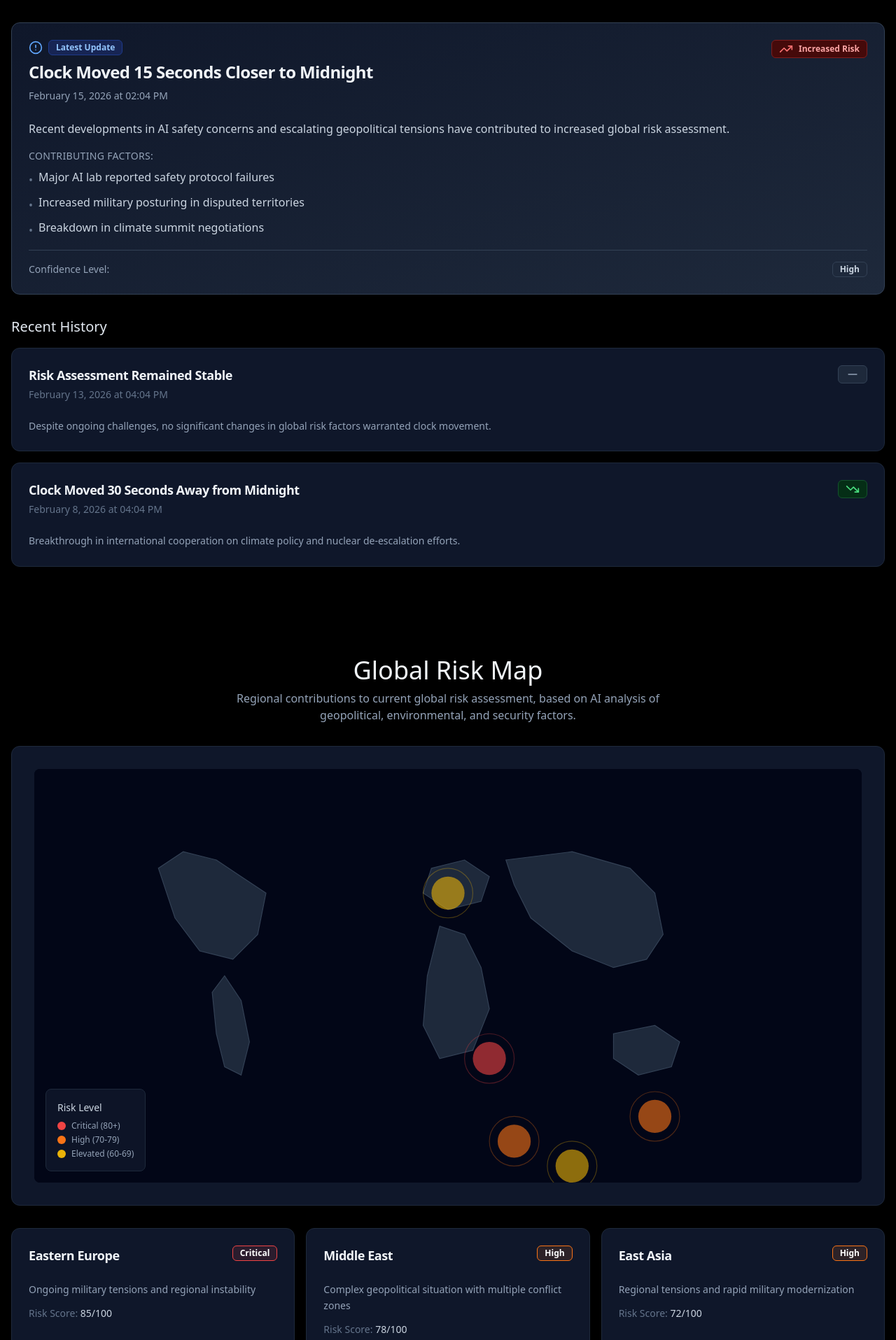
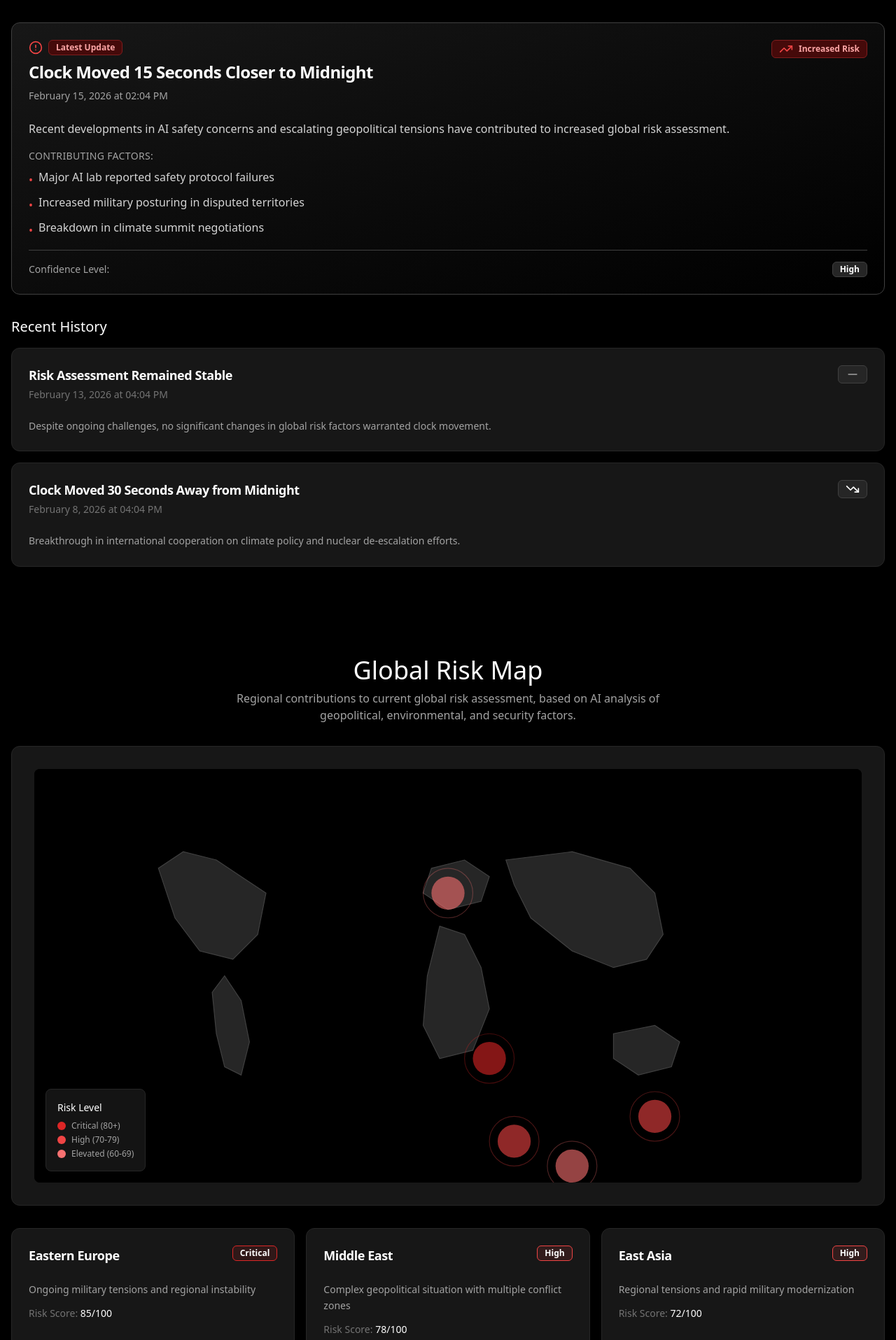
Before and after one commit to iamnih4l/doomsday-ai, a Next.js app: page / in a window 1280 px wide. Shown: the part 1025-2940 px from the top of the page at 70% size. Built offline with nearby package versions, Linux system fonts and the light colour scheme.

Commit message:
auto-commit for 07fa23ac-447a-4040-a91e-232a1fb4e9c2

```diff
--- a/components/AIExplanation.js
+++ b/components/AIExplanation.js
@@ -10,17 +10,17 @@ const AIExplanation = ({ data }) => {
 
   const getDirectionIcon = (direction) => {
     switch (direction) {
-      case 'forward': return <TrendingUp className="w-5 h-5 text-red-400" />
-      case 'backward': return <TrendingDown className="w-5 h-5 text-green-400" />
-      default: return <Minus className="w-5 h-5 text-slate-400" />
+      case 'forward': return <TrendingUp className="w-5 h-5 text-red-500" />
+      case 'backward': return <TrendingDown className="w-5 h-5 text-white" />
+      default: return <Minus className="w-5 h-5 text-neutral-400" />
     }
   }
 
   const getDirectionColor = (direction) => {
     switch (direction) {
       case 'forward': return 'bg-red-950 text-red-300 border-red-900'
-      case 'backward': return 'bg-green-950 text-green-300 border-green-900'
-      default: return 'bg-slate-800 text-slate-400 border-slate-700'
+      case 'backward': return 'bg-neutral-800 text-white border-neutral-700'
+      default: return 'bg-neutral-800 text-neutral-400 border-neutral-700'
     }
   }
 
@@ -37,26 +37,26 @@ const AIExplanation = ({ data }) => {
   return (
     <div className="space-y-8">
       <div className="text-center space-y-2">
-        <h2 className="text-3xl md:text-4xl font-light text-slate-100">AI Explanation</h2>
-        <p className="text-slate-400 max-w-2xl mx-auto">
+        <h2 className="text-3xl md:text-4xl font-light text-white">AI Explanation</h2>
+        <p className="text-neutral-400 max-w-2xl mx-auto">
           Evidence-based analysis of recent global risk developments and their impact on the clock.
         </p>
       </div>
 
       {/* Latest Explanation - Featured */}
       {latestExplanation && (
-        <Card className="bg-gradient-to-br from-slate-900 to-slate-800 border-slate-700">
+        <Card className="bg-gradient-to-br from-neutral-900 to-black border-neutral-700">
           <CardHeader>
             <div className="flex items-start justify-between gap-4">
               <div className="flex-1">
                 <div className="flex items-center gap-2 mb-2">
-                  <AlertCircle className="w-5 h-5 text-blue-400" />
-                  <Badge variant="outline" className="bg-blue-950 text-blue-300 border-blue-900">
+                  <AlertCircle className="w-5 h-5 text-red-500" />
+                  <Badge variant="outline" className="bg-red-950 text-red-300 border-red-900">
                     Latest Update
                   </Badge>
                 </div>
-                <CardTitle className="text-2xl text-slate-100 mb-2">{latestExplanation.title}</CardTitle>
-                <CardDescription className="text-slate-400">
+                <CardTitle className="text-2xl text-white mb-2">{latestExplanation.title}</CardTitle>
+                <CardDescription className="text-neutral-400">
                   {formatDate(latestExplanation.timestamp)}
                 </CardDescription>
               </div>
@@ -67,26 +67,26 @@ const AIExplanation = ({ data }) => {
             </div>
           </CardHeader>
           <CardContent className="space-y-4">
-            <p className="text-slate-300 leading-relaxed">
+            <p className="text-neutral-300 leading-relaxed">
               {latestExplanation.summary}
             </p>
 
             <div className="space-y-2">
-              <h4 className="text-sm font-medium text-slate-400 uppercase tracking-wide">Contributing Factors:</h4>
+              <h4 className="text-sm font-medium text-neutral-400 uppercase tracking-wide">Contributing Factors:</h4>
               <ul className="space-y-2">
                 {latestExplanation.factors?.map((factor, index) => (
-                  <li key={index} className="flex items-start gap-2 text-slate-300">
-                    <span className="text-slate-500 mt-1">•</span>
+                  <li key={index} className="flex items-start gap-2 text-neutral-300">
+                    <span className="text-red-500 mt-1">•</span>
                     <span>{factor}</span>
                   </li>
                 ))}
               </ul>
             </div>
 
-            <div className="pt-4 border-t border-slate-700">
+            <div className="pt-4 border-t border-neutral-700">
               <div className="flex items-center justify-between text-sm">
-                <span className="text-slate-400">Confidence Level:</span>
-                <Badge variant="outline" className="bg-slate-800 text-slate-300 border-slate-700">
+                <span className="text-neutral-400">Confidence Level:</span>
+                <Badge variant="outline" className="bg-neutral-800 text-white border-neutral-700">
                   {latestExplanation.confidence}
                 </Badge>
               </div>
@@ -98,15 +98,15 @@ const AIExplanation = ({ data }) => {
       {/* Historical Explanations */}
       {explanations?.length > 1 && (
         <div className="space-y-4">
-          <h3 className="text-xl font-light text-slate-200">Recent History</h3>
+          <h3 className="text-xl font-light text-white">Recent History</h3>
           <div className="space-y-4">
             {explanations.slice(1).map((explanation) => (
-              <Card key={explanation.id} className="bg-slate-900 border-slate-800 hover:border-slate-700 transition-colors">
+              <Card key={explanation.id} className="bg-neutral-900 border-neutral-800 hover:border-neutral-700 transition-colors">
                 <CardHeader>
                   <div className="flex items-start justify-between gap-4">
                     <div className="flex-1">
-                      <CardTitle className="text-lg text-slate-100 mb-1">{explanation.title}</CardTitle>
-                      <CardDescription className="text-sm text-slate-500">
+                      <CardTitle className="text-lg text-white mb-1">{explanation.title}</CardTitle>
+                      <CardDescription className="text-sm text-neutral-500">
                         {formatDate(explanation.timestamp)}
                       </CardDescription>
                     </div>
@@ -116,7 +116,7 @@ const AIExplanation = ({ data }) => {
                   </div>
                 </CardHeader>
                 <CardContent>
-                  <p className="text-slate-400 text-sm leading-relaxed">
+                  <p className="text-neutral-400 text-sm leading-relaxed">
                     {explanation.summary}
                   </p>
                 </CardContent>
--- a/components/MapView.js
+++ b/components/MapView.js
@@ -9,10 +9,10 @@ const MapView = ({ data }) => {
   const [hoveredRegion, setHoveredRegion] = useState(null)
 
   const getRiskColor = (riskLevel) => {
-    if (riskLevel >= 80) return '#ef4444' // red-500
-    if (riskLevel >= 70) return '#f97316' // orange-500
-    if (riskLevel >= 60) return '#eab308' // yellow-500
-    return '#84cc16' // lime-500
+    if (riskLevel >= 80) return '#dc2626' // red-600
+    if (riskLevel >= 70) return '#ef4444' // red-500
+    if (riskLevel >= 60) return '#f87171' // red-400
+    return '#fca5a5' // red-300
   }
 
   const getRiskLabel = (riskLevel) => {
@@ -25,46 +25,46 @@ const MapView = ({ data }) => {
   return (
     <div className="space-y-8">
       <div className="text-center space-y-2">
-        <h2 className="text-3xl md:text-4xl font-light text-slate-100">Global Risk Map</h2>
-        <p className="text-slate-400 max-w-2xl mx-auto">
+        <h2 className="text-3xl md:text-4xl font-light text-white">Global Risk Map</h2>
+        <p className="text-neutral-400 max-w-2xl mx-auto">
           Regional contributions to current global risk assessment, based on AI analysis of geopolitical,
           environmental, and security factors.
         </p>
       </div>
 
       {/* Simplified World Map Visualization */}
-      <Card className="bg-slate-900 border-slate-800">
+      <Card className="bg-neutral-900 border-neutral-800">
         <CardContent className="p-8">
-          <div className="relative w-full aspect-[2/1] bg-slate-950 rounded-lg overflow-hidden">
+          <div className="relative w-full aspect-[2/1] bg-black rounded-lg overflow-hidden">
             {/* Simple SVG world map representation */}
             <svg viewBox="0 0 1000 500" className="w-full h-full">
               {/* Background */}
-              <rect width="1000" height="500" fill="rgb(2, 6, 23)" />
+              <rect width="1000" height="500" fill="rgb(0, 0, 0)" />
 
               {/* Simplified continents */}
               {/* North America */}
               <path d="M 150 120 L 180 100 L 220 110 L 250 130 L 280 150 L 270 200 L 240 230 L 200 220 L 170 180 Z"
-                    fill="rgb(30, 41, 59)" stroke="rgb(51, 65, 85)" strokeWidth="1" />
+                    fill="rgb(38, 38, 38)" stroke="rgb(64, 64, 64)" strokeWidth="1" />
 
               {/* South America */}
               <path d="M 230 250 L 250 280 L 260 330 L 250 370 L 230 360 L 220 320 L 215 270 Z"
-                    fill="rgb(30, 41, 59)" stroke="rgb(51, 65, 85)" strokeWidth="1" />
+                    fill="rgb(38, 38, 38)" stroke="rgb(64, 64, 64)" strokeWidth="1" />
 
               {/* Europe */}
               <path d="M 480 120 L 520 110 L 550 130 L 540 160 L 500 170 L 470 150 Z"
-                    fill="rgb(30, 41, 59)" stroke="rgb(51, 65, 85)" strokeWidth="1" />
+                    fill="rgb(38, 38, 38)" stroke="rgb(64, 64, 64)" strokeWidth="1" />
 
               {/* Africa */}
               <path d="M 490 190 L 520 200 L 540 240 L 550 290 L 530 340 L 490 350 L 470 310 L 475 250 Z"
-                    fill="rgb(30, 41, 59)" stroke="rgb(51, 65, 85)" strokeWidth="1" />
+                    fill="rgb(38, 38, 38)" stroke="rgb(64, 64, 64)" strokeWidth="1" />
 
               {/* Asia */}
               <path d="M 570 110 L 650 100 L 720 120 L 750 150 L 760 200 L 740 230 L 700 240 L 650 220 L 600 180 L 580 140 Z"
-                    fill="rgb(30, 41, 59)" stroke="rgb(51, 65, 85)" strokeWidth="1" />
+                    fill="rgb(38, 38, 38)" stroke="rgb(64, 64, 64)" strokeWidth="1" />
 
               {/* Australia */}
               <path d="M 700 320 L 750 310 L 780 330 L 770 360 L 730 370 L 700 350 Z"
-                    fill="rgb(30, 41, 59)" stroke="rgb(51, 65, 85)" strokeWidth="1" />
+                    fill="rgb(38, 38, 38)" stroke="rgb(64, 64, 64)" strokeWidth="1" />
 
               {/* Risk regions */}
               {regions?.map((region, index) => {
@@ -112,20 +112,20 @@ const MapView = ({ data }) => {
             </svg>
 
             {/* Legend */}
-            <div className="absolute bottom-4 left-4 bg-slate-900/90 backdrop-blur-sm rounded-lg p-4 border border-slate-800">
-              <h4 className="text-sm font-medium text-slate-300 mb-2">Risk Level</h4>
+            <div className="absolute bottom-4 left-4 bg-neutral-900/90 backdrop-blur-sm rounded-lg p-4 border border-neutral-800">
+              <h4 className="text-sm font-medium text-white mb-2">Risk Level</h4>
               <div className="space-y-1 text-xs">
                 <div className="flex items-center gap-2">
-                  <div className="w-3 h-3 rounded-full bg-red-500"></div>
-                  <span className="text-slate-400">Critical (80+)</span>
+                  <div className="w-3 h-3 rounded-full bg-red-600"></div>
+                  <span className="text-neutral-400">Critical (80+)</span>
                 </div>
                 <div className="flex items-center gap-2">
-                  <div className="w-3 h-3 rounded-full bg-orange-500"></div>
-                  <span className="text-slate-400">High (70-79)</span>
+                  <div className="w-3 h-3 rounded-full bg-red-500"></div>
+                  <span className="text-neutral-400">High (70-79)</span>
                 </div>
                 <div className="flex items-center gap-2">
-                  <div className="w-3 h-3 rounded-full bg-yellow-500"></div>
-                  <span className="text-slate-400">Elevated (60-69)</span>
+                  <div className="w-3 h-3 rounded-full bg-red-400"></div>
+                  <span className="text-neutral-400">Elevated (60-69)</span>
                 </div>
               </div>
             </div>
@@ -138,15 +138,15 @@ const MapView = ({ data }) => {
         {regions?.map((region) => (
           <Card
             key={region.id}
-            className={`bg-slate-900 border-slate-800 transition-all cursor-pointer ${
-              hoveredRegion === region.id ? 'border-slate-600 shadow-lg' : 'hover:border-slate-700'
+            className={`bg-neutral-900 border-neutral-800 transition-all cursor-pointer ${
+              hoveredRegion === region.id ? 'border-red-600 shadow-lg shadow-red-900/20' : 'hover:border-neutral-700'
             }`}
             onMouseEnter={() => setHoveredRegion(region.id)}
             onMouseLeave={() => setHoveredRegion(null)}
           >
             <CardHeader>
               <div className="flex items-start justify-between">
-                <CardTitle className="text-lg text-slate-100">{region.name}</CardTitle>
+                <CardTitle className="text-lg text-white">{region.name}</CardTitle>
                 <Badge
                   variant="outline"
                   style={{ backgroundColor: `${getRiskColor(region.riskLevel)}20`, borderColor: getRiskColor(region.riskLevel) }}
@@ -157,10 +157,10 @@ const MapView = ({ data }) => {
               </div>
             </CardHeader>
             <CardContent>
-              <p className="text-sm text-slate-400 leading-relaxed">{region.description}</p>
+              <p className="text-sm text-neutral-400 leading-relaxed">{region.description}</p>
               <div className="mt-3 text-sm">
-                <span className="text-slate-500">Risk Score: </span>
-                <span className="text-slate-300 font-medium">{region.riskLevel}/100</span>
+                <span className="text-neutral-500">Risk Score: </span>
+                <span className="text-white font-medium">{region.riskLevel}/100</span>
               </div>
             </CardContent>
           </Card>
--- a/components/Timeline.js
+++ b/components/Timeline.js
@@ -22,7 +22,7 @@ const Timeline = ({ data }) => {
   const getDirectionColor = (direction) => {
     return direction === 'closer'
       ? 'bg-red-950 text-red-300 border-red-900'
-      : 'bg-green-950 text-green-300 border-green-900'
+      : 'bg-neutral-800 text-white border-neutral-700'
   }
 
   const getDirectionIcon = (direction) => {
@@ -34,15 +34,15 @@ const Timeline = ({ data }) => {
   return (
     <div className="space-y-8">
       <div className="text-center space-y-2">
-        <h2 className="text-3xl md:text-4xl font-light text-slate-100">Historical Timeline</h2>
-        <p className="text-slate-400 max-w-2xl mx-auto">
+        <h2 className="text-3xl md:text-4xl font-light text-white">Historical Timeline</h2>
+        <p className="text-neutral-400 max-w-2xl mx-auto">
           A chronological view of significant clock movements and the events that shaped global risk assessment.
         </p>
       </div>
 
       <div className="relative">
         {/* Timeline line */}
-        <div className="absolute left-8 md:left-1/2 top-0 bottom-0 w-0.5 bg-slate-800"></div>
+        <div className="absolute left-8 md:left-1/2 top-0 bottom-0 w-0.5 bg-neutral-800"></div>
 
         <div className="space-y-8">
           {events?.map((event, index) => {
@@ -57,7 +57,7 @@ const Timeline = ({ data }) => {
                 } flex-row`}
               >
                 {/* Timeline dot */}
-                <div className="absolute left-8 md:left-1/2 w-4 h-4 bg-slate-700 rounded-full border-4 border-slate-950 transform -translate-x-2 md:-translate-x-2 z-10"></div>
+                <div className="absolute left-8 md:left-1/2 w-4 h-4 bg-red-600 rounded-full border-4 border-black transform -translate-x-2 md:-translate-x-2 z-10"></div>
 
                 {/* Spacer for desktop */}
                 <div className="hidden md:block w-1/2"></div>
@@ -67,7 +67,7 @@ const Timeline = ({ data }) => {
                   isLeft ? 'md:pr-12' : 'md:pl-12'
                 }`}>
                   <Card
-                    className="bg-slate-900 border-slate-800 hover:border-slate-700 transition-all cursor-pointer"
+                    className="bg-neutral-900 border-neutral-800 hover:border-neutral-700 transition-all cursor-pointer"
                     onClick={() => setExpandedEvent(isExpanded ? null : event.id)}
                   >
                     <CardHeader>
@@ -78,17 +78,17 @@ const Timeline = ({ data }) => {
                               {getDirectionIcon(event.direction)}
                               {event.change}s {event.direction === 'closer' ? 'closer' : 'away'}
                             </Badge>
-                            <Badge variant="outline" className="bg-slate-800 text-slate-400 border-slate-700">
+                            <Badge variant="outline" className="bg-neutral-800 text-neutral-400 border-neutral-700">
                               {event.time}
                             </Badge>
                           </div>
-                          <CardTitle className="text-lg text-slate-100 mb-1">{event.reason}</CardTitle>
-                          <CardDescription className="text-sm text-slate-500">
+                          <CardTitle className="text-lg text-white mb-1">{event.reason}</CardTitle>
+                          <CardDescription className="text-sm text-neutral-500">
                             {formatDate(event.date)}
                           </CardDescription>
                         </div>
                         <ChevronDown
-                          className={`w-5 h-5 text-slate-400 transition-transform ${
+                          className={`w-5 h-5 text-neutral-400 transition-transform ${
                             isExpanded ? 'transform rotate-180' : ''
                           }`}
                         />
@@ -96,7 +96,7 @@ const Timeline = ({ data }) => {
                     </CardHeader>
                     {isExpanded && (
                       <CardContent>
-                        <p className="text-slate-300 text-sm leading-relaxed">
+                        <p className="text-neutral-300 text-sm leading-relaxed">
                           {event.details}
                         </p>
                       </CardContent>
```
